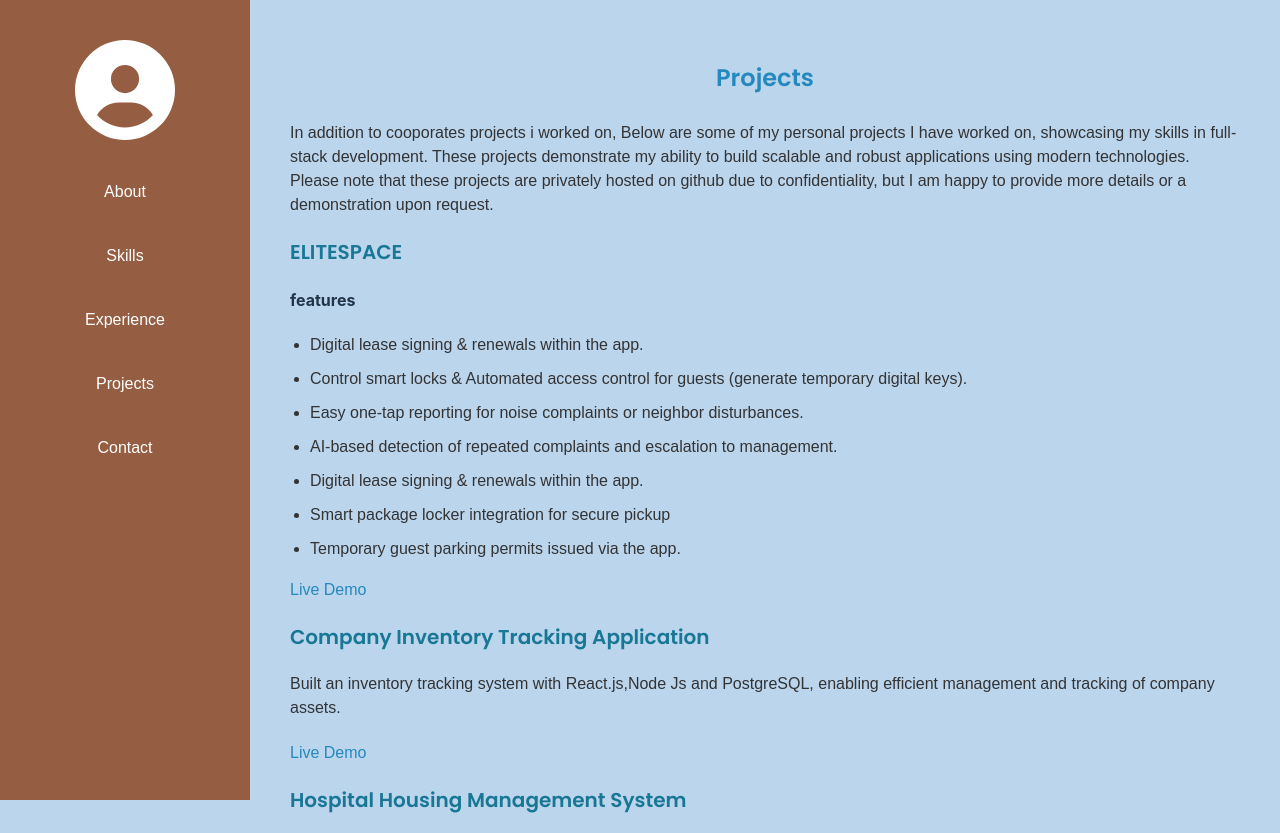
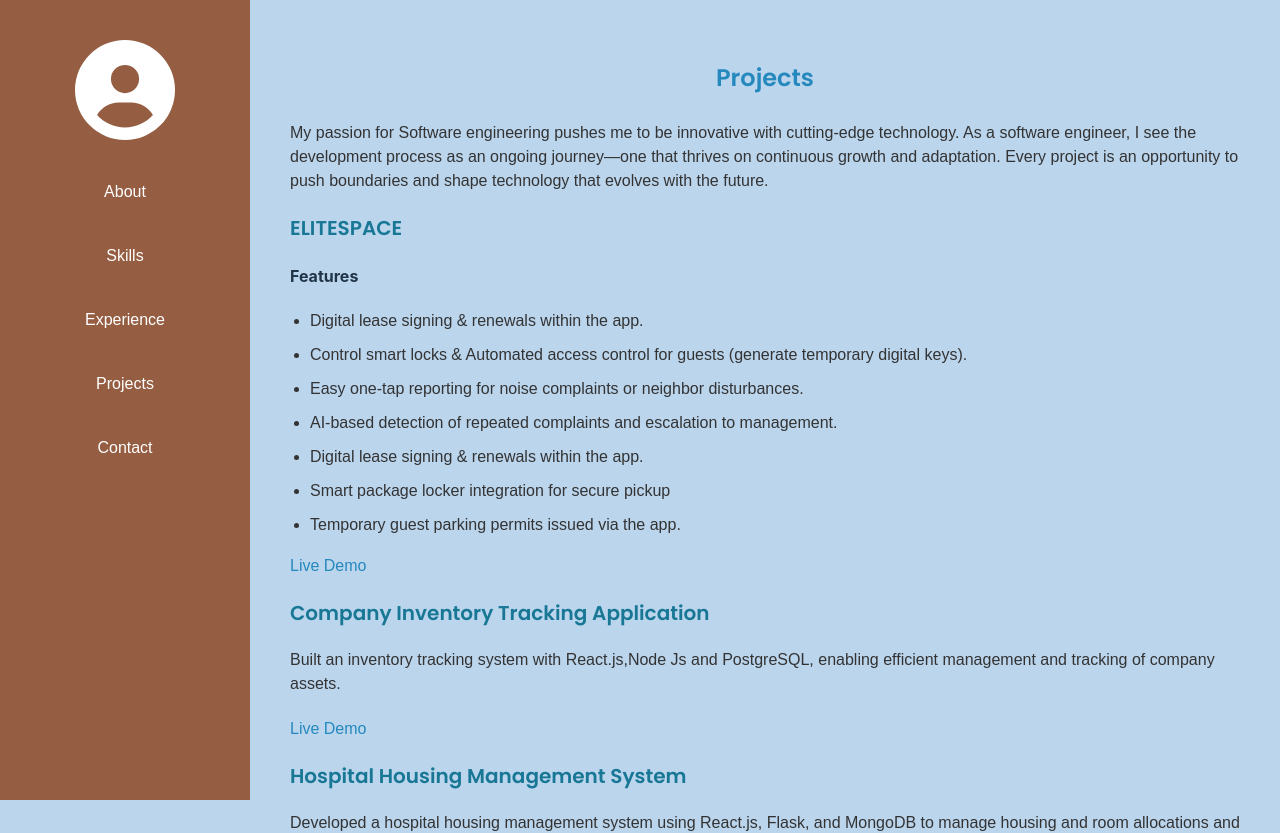
Before and after one commit to Patrick-250/portfolio, a React (Vite) app: page /projects in a window 1280 px wide. Shown: the top 833 px of the page. Built offline with nearby package versions, Linux system fonts and the light colour scheme.

Commit message:
Update Projects.jsx

```diff
--- a/src/Components/Projects/Projects.jsx
+++ b/src/Components/Projects/Projects.jsx
@@ -5,16 +5,12 @@ const Projects = () => (
   <section>
     <h2>Projects</h2>
     <p>
-      In addition to cooporates projects i worked on, Below are some of my
-      personal projects I have worked on, showcasing my skills in full-stack
-      development. These projects demonstrate my ability to build scalable and
-      robust applications using modern technologies. Please note that these
-      projects are privately hosted on github due to confidentiality, but I am
-      happy to provide more details or a demonstration upon request.
+<p>My passion for Software engineering pushes me to be innovative with cutting-edge technology. As a software engineer, I see the development process as an ongoing journey—one that thrives on continuous growth and adaptation. Every project is an opportunity to push boundaries and shape technology that evolves with the future.</p>
+
     </p>
     <div>
       <h3>ELITESPACE</h3>
-      <h4>features</h4>
+      <h4>Features</h4>
       <ul>
         <li> Digital lease signing &amp; renewals within the app.</li>
         <li>Control smart locks &amp; Automated access control for guests (generate temporary digital keys).</li>
@@ -26,7 +22,7 @@ const Projects = () => (
 
 
       </ul>
-   <a href="https://example.com" onClick={(e) => { e.preventDefault(); alert('Link clicked!'); }}> Live Demo </a>
+   <a href="https://example.com" onClick={(e) => { e.preventDefault(); alert('Unfortunately a third party that was hosting this app has stopped giving me free tier, looking for alternative free hosting option '); }}> Live Demo </a>
     </div>
     <div>
       <h3>Company Inventory Tracking Application</h3>
```
